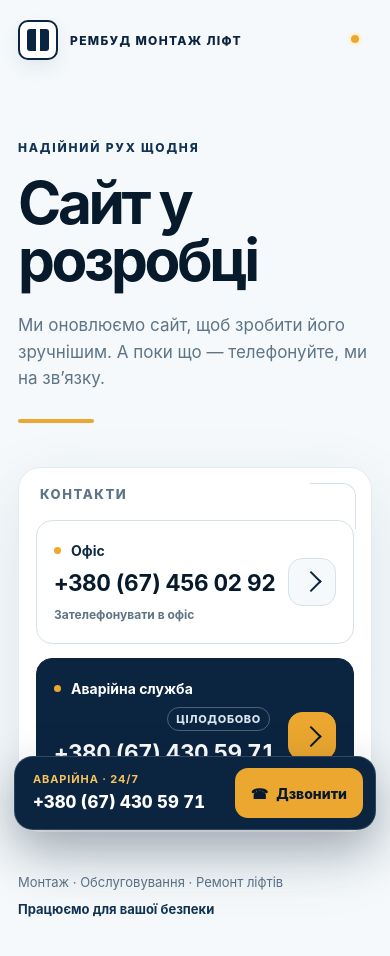
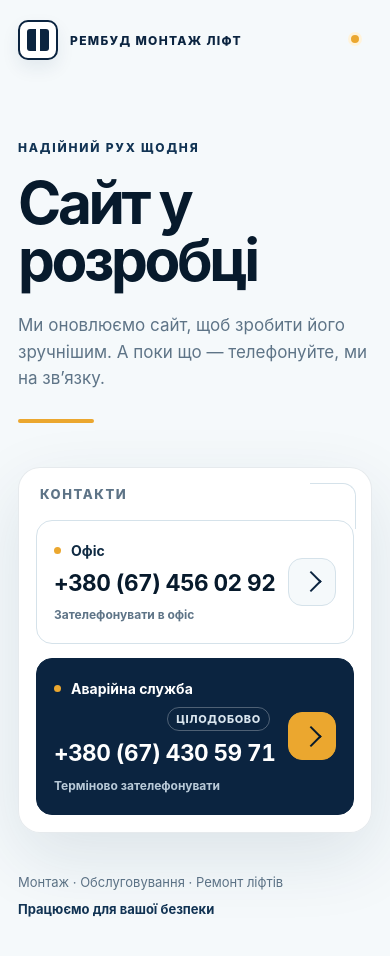
Before and after one commit to iktnb/rembud-lift, a Next.js app: page / in a window 390 px wide. Shown: the top 956 px of the page. Built offline with nearby package versions, Linux system fonts and the light colour scheme.

Commit message:
Remove duplicate mobile emergency button

```diff
--- a/app/globals.css
+++ b/app/globals.css
@@ -262,8 +262,7 @@ h1 {
   transform: translateY(1px);
 }
 
-.contact-card:focus-visible,
-.emergency-dock:focus-visible {
+.contact-card:focus-visible {
   outline: 4px solid var(--amber);
   outline-offset: 4px;
 }
@@ -447,10 +446,6 @@ h1 {
   font-weight: 720;
 }
 
-.emergency-dock {
-  display: none;
-}
-
 @media (max-width: 1080px) {
   .hero {
     grid-template-columns: minmax(0, 1fr) minmax(390px, 0.9fr);
@@ -476,7 +471,7 @@ h1 {
   }
 
   .page-shell {
-    padding: 24px 28px calc(124px + env(safe-area-inset-bottom));
+    padding: 24px 28px calc(30px + env(safe-area-inset-bottom));
     overflow: visible;
   }
 
@@ -498,70 +493,11 @@ h1 {
     width: 100%;
     max-width: 680px;
   }
-
-  .emergency-dock {
-    position: fixed;
-    z-index: 20;
-    right: max(14px, env(safe-area-inset-right));
-    bottom: max(14px, env(safe-area-inset-bottom));
-    left: max(14px, env(safe-area-inset-left));
-    display: flex;
-    align-items: center;
-    justify-content: space-between;
-    min-height: 74px;
-    padding: 10px 12px 10px 18px;
-    gap: 16px;
-    border: 1px solid rgba(255, 255, 255, 0.16);
-    border-radius: 19px;
-    color: var(--white);
-    background: var(--navy-900);
-    box-shadow: 0 18px 48px rgba(7, 26, 44, 0.3);
-    text-decoration: none;
-    -webkit-tap-highlight-color: transparent;
-  }
-
-  .dock-copy {
-    display: grid;
-    min-width: 0;
-    gap: 3px;
-  }
-
-  .dock-copy strong {
-    color: #f6c35d;
-    font-size: 0.6875rem;
-    letter-spacing: 0.08em;
-    text-transform: uppercase;
-  }
-
-  .dock-copy span {
-    overflow: hidden;
-    font-size: clamp(1.05rem, 3.4vw, 1.25rem);
-    font-weight: 760;
-    font-variant-numeric: tabular-nums;
-    text-overflow: ellipsis;
-    white-space: nowrap;
-  }
-
-  .dock-action {
-    display: inline-flex;
-    flex: 0 0 auto;
-    align-items: center;
-    justify-content: center;
-    min-width: 118px;
-    min-height: 50px;
-    padding: 0 16px;
-    gap: 8px;
-    border-radius: 13px;
-    color: var(--navy-950);
-    background: var(--amber);
-    font-size: 0.875rem;
-    font-weight: 800;
-  }
 }
 
 @media (max-width: 560px) {
   .page-shell {
-    padding: 20px 18px calc(120px + env(safe-area-inset-bottom));
+    padding: 20px 18px calc(28px + env(safe-area-inset-bottom));
   }
 
   .site-header {
@@ -689,24 +625,6 @@ h1 {
     left: 0;
     margin: 0;
   }
-
-  .dock-action {
-    min-width: 84px;
-    padding-inline: 10px;
-  }
-
-  .dock-action span {
-    display: none;
-  }
-
-  .emergency-dock {
-    padding-left: 14px;
-    gap: 8px;
-  }
-
-  .dock-copy span {
-    font-size: 0.96rem;
-  }
 }
 
 @media (max-height: 760px) and (min-width: 861px) {
@@ -747,13 +665,11 @@ h1 {
 }
 
 @media (forced-colors: active) {
-  .contact-card,
-  .emergency-dock {
+  .contact-card {
     border: 2px solid CanvasText;
   }
 
-  .contact-card:focus-visible,
-  .emergency-dock:focus-visible {
+  .contact-card:focus-visible {
     outline-color: Highlight;
   }
 }
--- a/app/page.tsx
+++ b/app/page.tsx
@@ -85,21 +85,6 @@ export default function Home() {
           <strong>Працюємо для вашої безпеки</strong>
         </footer>
       </div>
-
-      <a
-        className="emergency-dock"
-        href={EMERGENCY_PHONE.href}
-        aria-label={`Зателефонувати в аварійну службу: ${EMERGENCY_PHONE.display}. Цілодобово`}
-      >
-        <span className="dock-copy">
-          <strong>Аварійна · 24/7</strong>
-          <span>{EMERGENCY_PHONE.display}</span>
-        </span>
-        <span className="dock-action">
-          <span aria-hidden="true">☎</span>
-          Дзвонити
-        </span>
-      </a>
     </>
   );
 }
```
